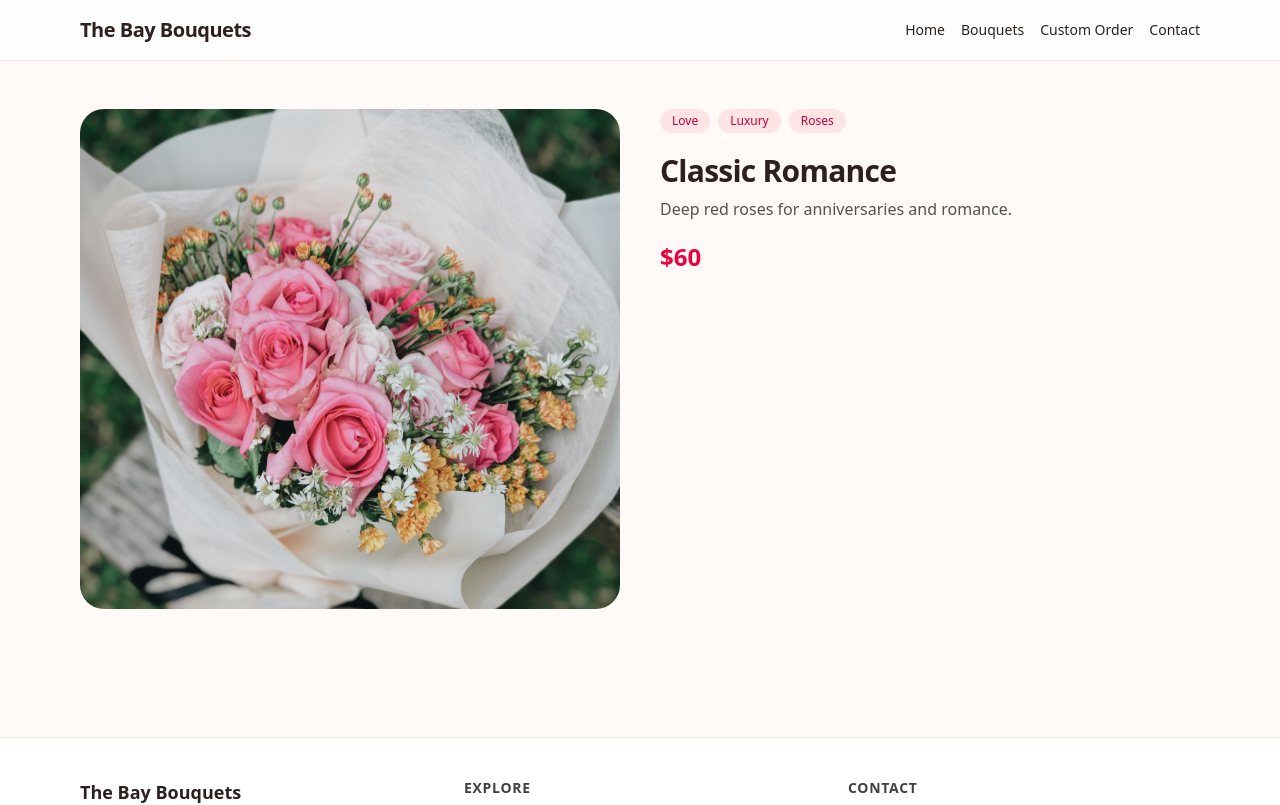
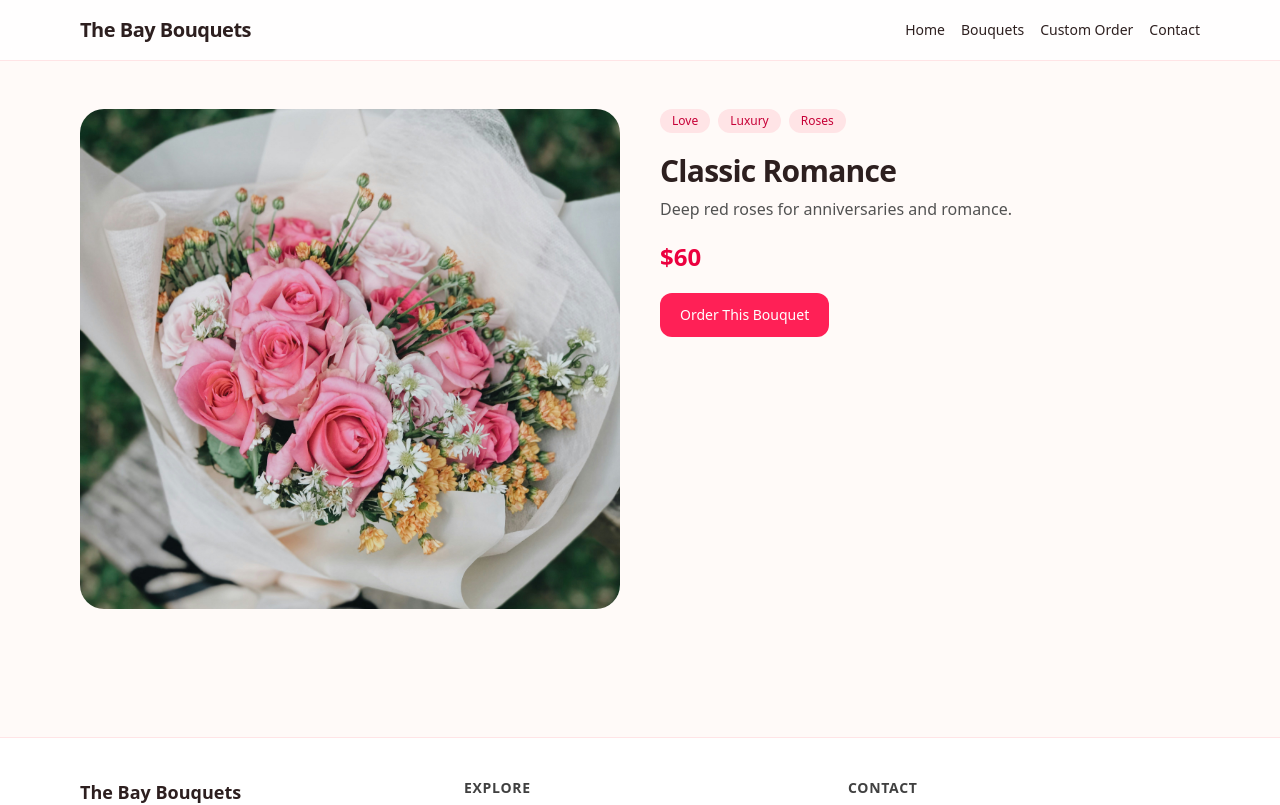
Before and after one commit to 3salaz/TheBayBouquet, a React (Vite) app: page /bouquets/classic-romance in a window 1280 px wide. Shown: the top 805 px of the page. Built offline with nearby package versions, Linux system fonts and the light colour scheme.

Commit message:
feat: add order CTA to bouquet detail page

```diff
--- a/src/pages/BouquetDetailPage.tsx
+++ b/src/pages/BouquetDetailPage.tsx
@@ -1,4 +1,4 @@
-import { useParams } from "react-router-dom"
+import { useParams, Link } from "react-router-dom"
 import { bouquets } from "../data/bouquets"
 import SectionHeading from "../components/ui/SectionHeading"
 
@@ -24,7 +24,7 @@ export default function BouquetDetailsPage() {
                 <img
                     src={bouquet.image}
                     alt={bouquet.name}
-                    className="h-[500px] w-full object-cover"
+                    className="h-125 w-full object-cover"
                 />
             </div>
 
@@ -48,6 +48,13 @@ export default function BouquetDetailsPage() {
                 <p className="text-2xl font-semibold text-rose-600">
                     ${bouquet.price}
                 </p>
+
+                <Link
+                    to={`/custom-order?bouquet=${bouquet.id}`}
+                    className="inline-flex items-center justify-center rounded-xl bg-rose-500 px-5 py-3 text-sm font-medium text-white transition hover:bg-rose-600"
+                >
+                    Order This Bouquet
+                </Link>
             </div>
         </section>
     )
```
